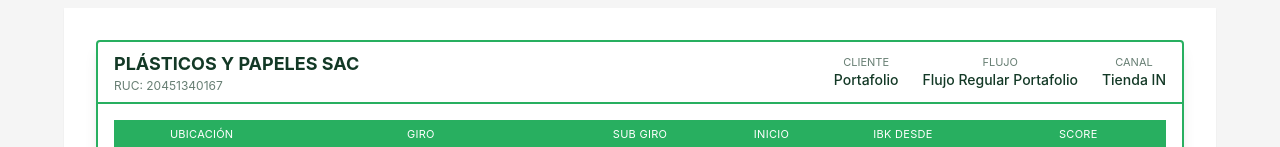
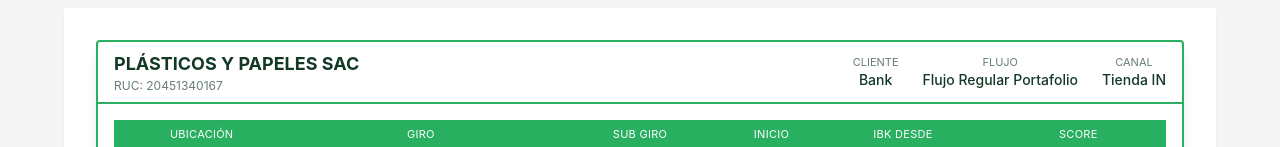
Before and after one commit to aless1999ct/OnePager-View, a React (Vite) app: page / in a window 1280 px wide. Shown: the part 163-310 px from the top of the page. Built offline with nearby package versions, Linux system fonts and the light colour scheme; the HTML template or start-up script is replaced by a standard one.

Commit message:
Update CompanyDataCard.tsx

```diff
--- a/src/components/CompanyDataCard.tsx
+++ b/src/components/CompanyDataCard.tsx
@@ -101,7 +101,7 @@ const CompanyDataCard = ({ data }: CompanyDataCardProps) => {
                 Cliente
               </div>
               <div className="text-sm font-medium">
-                Portafolio
+                Bank
               </div>
             </div>
 
```
